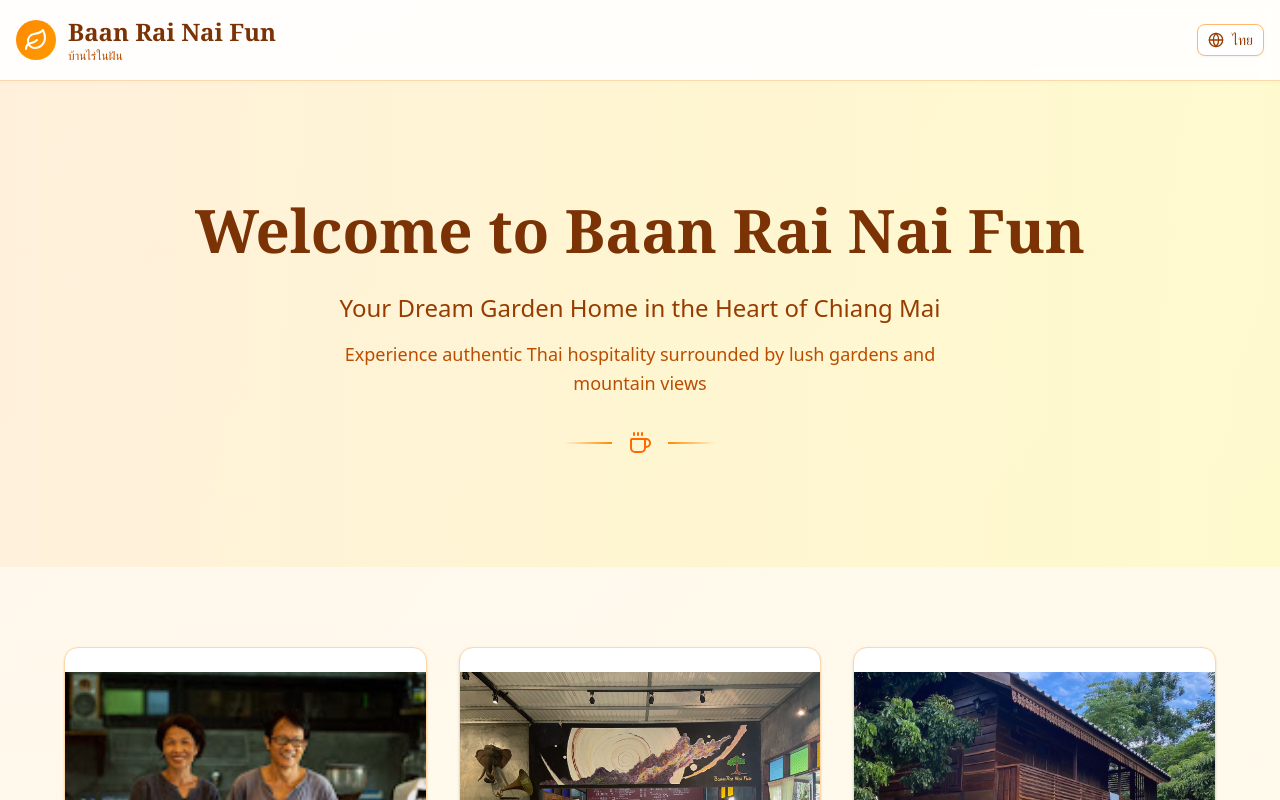
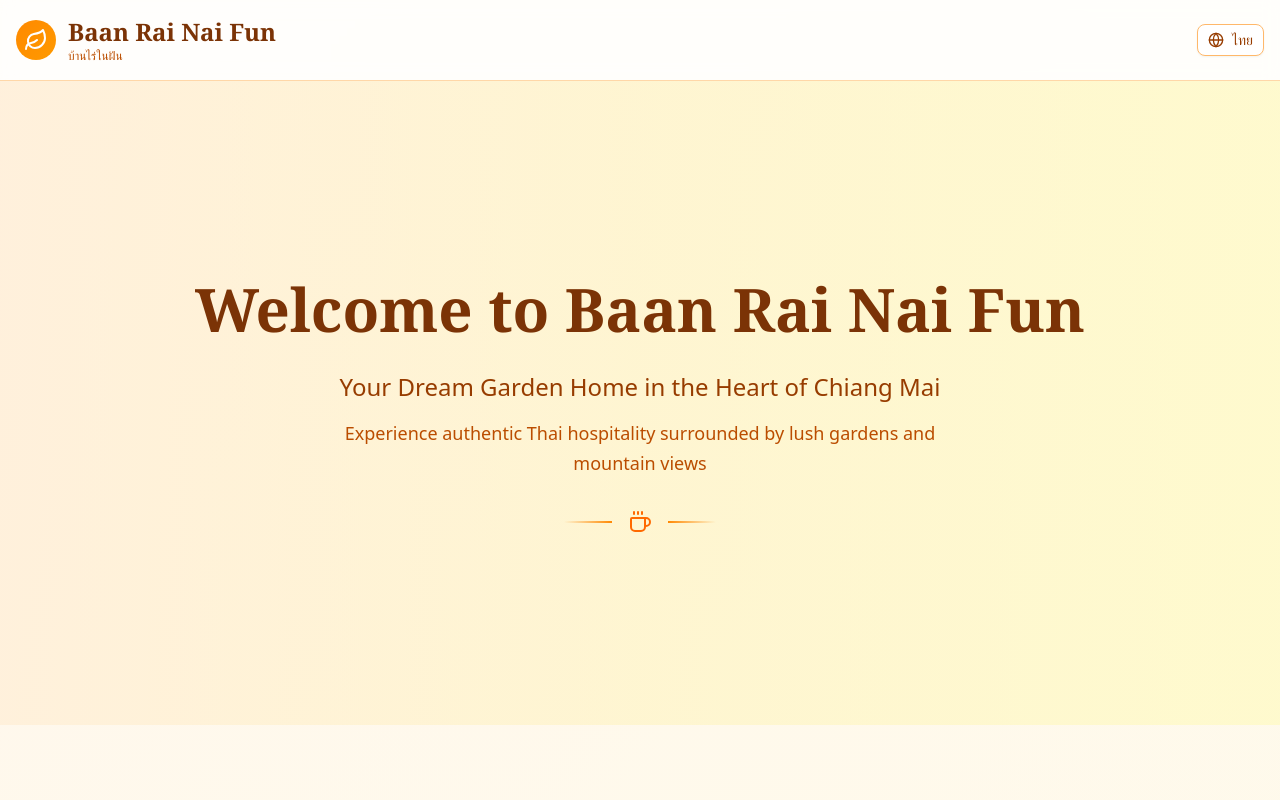
Before and after one commit to maruai-co/baanrainaifun, a Next.js app in the folder frontend/: page / in a window 1280 px wide. Shown: the top 800 px of the page. Built offline with nearby package versions, Linux system fonts and the light colour scheme.

Commit message:
fix(homepage): keep welcome section height consistent when toggling language

```diff
--- a/frontend/app/page.tsx
+++ b/frontend/app/page.tsx
@@ -70,7 +70,7 @@ export default function HomePage() {
       {/* Welcome Section */}
       <section className="py-20 md:py-28 bg-gradient-to-r from-orange-100/70 via-amber-100/70 to-yellow-100/70">
         <div className="container mx-auto px-4 text-center">
-          <div className="max-w-4xl mx-auto">
+          <div className="max-w-4xl mx-auto min-h-[340px] md:min-h-[420px] flex flex-col justify-center">
             <h2 className="text-4xl md:text-6xl font-bold mb-6 text-amber-900 font-serif leading-tight">{t.welcome}</h2>
             <p className="text-xl md:text-2xl text-amber-800 mb-4 font-medium">{t.subtitle}</p>
             <p className="text-lg text-amber-700 max-w-2xl mx-auto leading-relaxed">{t.description}</p>
```
